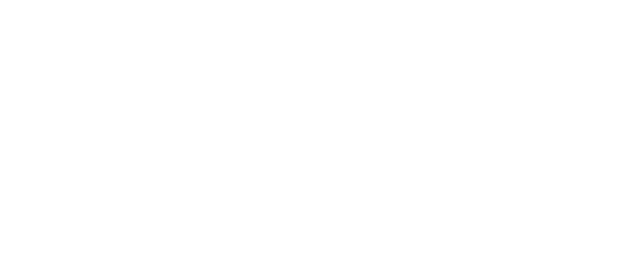
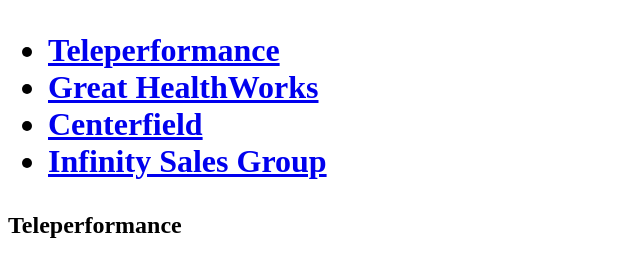
Before and after one commit to green8ball/html-me-something, a plain HTML site: page index.html in a window 1280 px wide. Shown: the whole page, without its empty margins (0-640 px from the left). Drawn offline with Linux system fonts and the light colour scheme.

Commit message:
Added headers for navigation through the article

```diff
--- a/index.html
+++ b/index.html
@@ -2,9 +2,31 @@
 <html>
     <head>
         <title>
-            The Disasterous Life of Joshua Ortmann
-            <body>
-            </body>
+            The career life of Joshua Ortmann
         </title>
+        <body>
+            <header>
+                <h1>
+                <nav>
+                    <ul>
+                        <li><a href="#tp">Teleperformance</a></li>
+                        <li><a href="#ghw">Great HealthWorks</a></li>
+                        <li><a href="#cf">Centerfield</a></li>
+                        <li><a href="#isg">Infinity Sales Group</a></li>
+                    </ul>
+                </nav>
+                </h1>
+            </header>
+
+            <main>
+                <article>
+                    <section>
+                        <a name="tp"></a>
+                        <h2>Teleperformance</h2>
+                        <p></p>
+                    </section>
+                </article>
+            </main>
+        </body>
     </head>
 </html>
```
